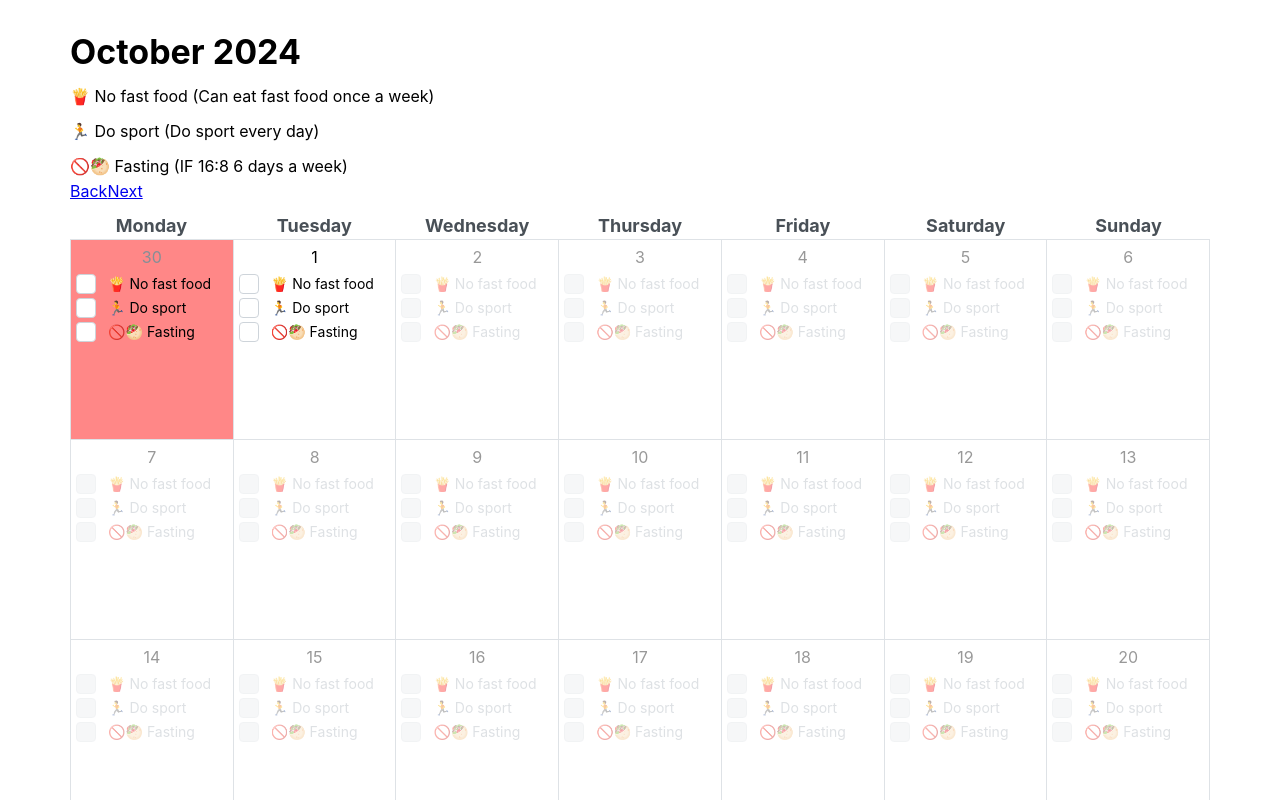
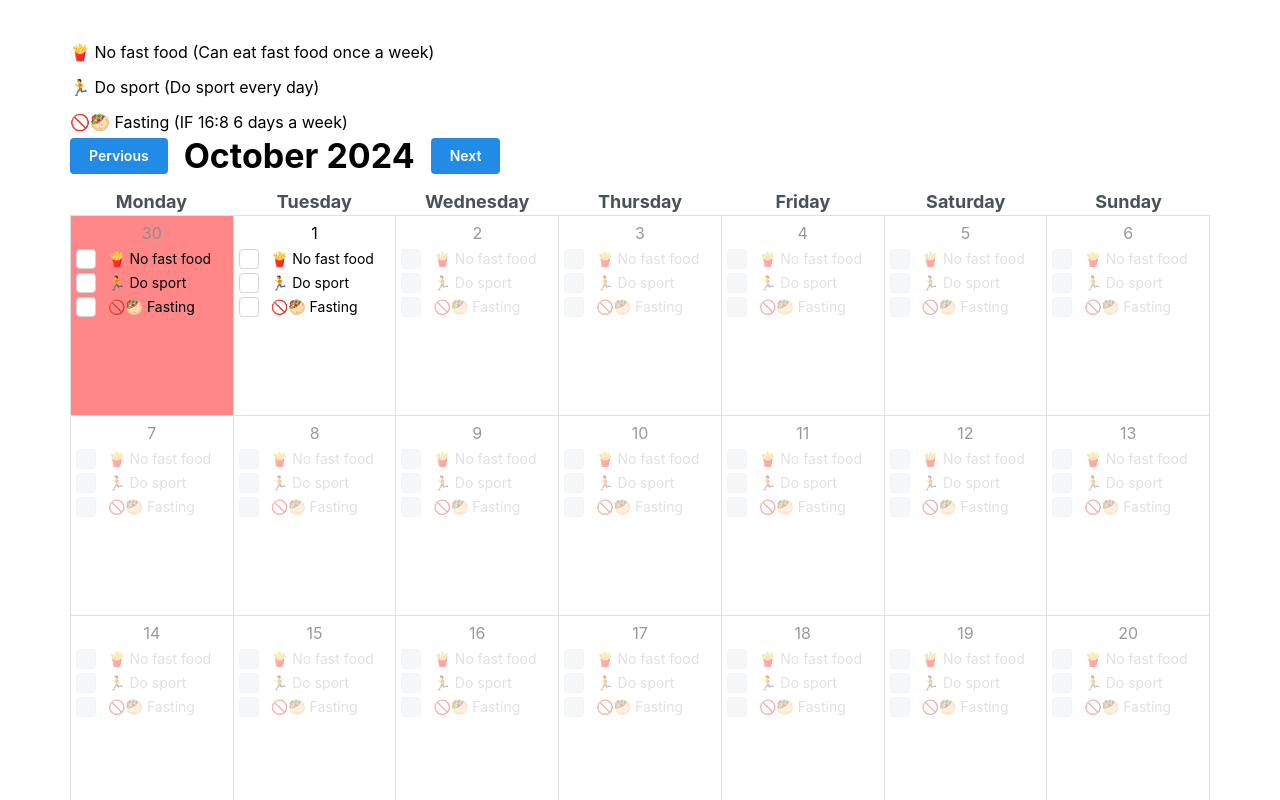
Before and after one commit to Venskiy/streaksapp, a React (Vite) app: page / in a window 1280 px wide. Shown: the top 800 px of the page. Built offline with nearby package versions, Linux system fonts and the light colour scheme.

Commit message:
Prettier month navigation

```diff
--- a/src/components/MonthView.tsx
+++ b/src/components/MonthView.tsx
@@ -1,5 +1,5 @@
 import { useState } from 'react';
-import { Flex, Title, Container } from '@mantine/core';
+import { Flex, Title, Container, Button, Group } from '@mantine/core';
 import dayjs from 'dayjs';
 import { MetricsList } from './MetricsList';
 import { DaysOfWeekHeader } from './DaysOfWeekHeader';
@@ -32,26 +32,16 @@ export function MonthView() {
   const monthView = getMonthView(currentMonth);
   return (
     <Container fluid={true} px={0} h={1000} w="100%">
-      <Title order={1}>{currentMonth.format('MMMM YYYY')}</Title>
       <MetricsList />
-      <a
-        href="#"
-        onClick={(e) => {
-          e.preventDefault();
-          setMonthIndex((mIndex) => mIndex - 1);
-        }}
-      >
-        Back
-      </a>
-      <a
-        href="#"
-        onClick={(e) => {
-          e.preventDefault();
-          setMonthIndex((mIndex) => mIndex + 1);
-        }}
-      >
-        Next
-      </a>
+      <Group>
+        <Button onClick={() => setMonthIndex((mIndex) => mIndex - 1)}>
+          Pervious
+        </Button>
+        <Title order={1}>{currentMonth.format('MMMM YYYY')}</Title>
+        <Button onClick={() => setMonthIndex((mIndex) => mIndex + 1)}>
+          Next
+        </Button>
+      </Group>
       <Flex direction="column" mt="xs">
         <DaysOfWeekHeader />
         <div className="month-table">
```
